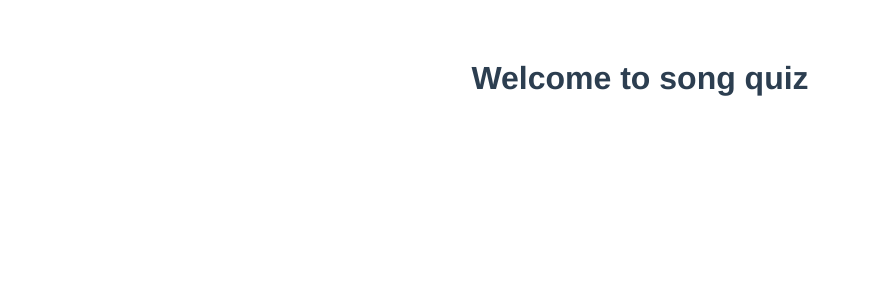
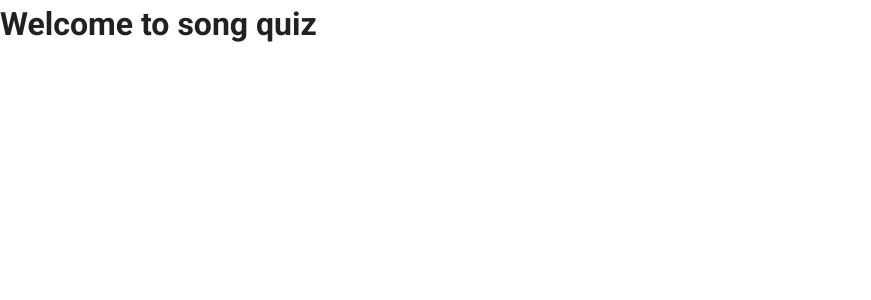
Before and after one commit to sbentleywd/music-quiz, a Vue app: page / in a window 1280 px wide. Shown: the top 300 px of the page, without its empty margins (0-871 px from the left). Built offline with nearby package versions, Linux system fonts and the light colour scheme.

Commit message:
Install vuetify

```diff
--- a/public/index.html
+++ b/public/index.html
@@ -1,11 +1,13 @@
 <!DOCTYPE html>
-<html lang="">
+<html lang="en">
   <head>
     <meta charset="utf-8">
     <meta http-equiv="X-UA-Compatible" content="IE=edge">
     <meta name="viewport" content="width=device-width,initial-scale=1.0">
     <link rel="icon" href="<%= BASE_URL %>favicon.ico">
     <title><%= htmlWebpackPlugin.options.title %></title>
+    <link rel="stylesheet" href="https://fonts.googleapis.com/css?family=Roboto:100,300,400,500,700,900">
+    <link rel="stylesheet" href="https://cdn.jsdelivr.net/npm/@mdi/font@latest/css/materialdesignicons.min.css">
   </head>
   <body>
     <noscript>
--- a/src/App.vue
+++ b/src/App.vue
@@ -1,23 +1,17 @@
 <template>
-  <div id="app">
-    <router-view></router-view>
-  </div>
+  <v-app>
+    <v-main>
+      <router-view />
+    </v-main>
+  </v-app>
 </template>
 
 <script>
 export default {
   name: "App",
-  components: {},
+
+  data: () => ({
+    //
+  }),
 };
 </script>
-
-<style>
-#app {
-  font-family: Avenir, Helvetica, Arial, sans-serif;
-  -webkit-font-smoothing: antialiased;
-  -moz-osx-font-smoothing: grayscale;
-  text-align: center;
-  color: #2c3e50;
-  margin-top: 60px;
-}
-</style>
--- a/src/main.js
+++ b/src/main.js
@@ -2,11 +2,13 @@ import Vue from 'vue'
 import App from './App.vue'
 import store from './store'
 import router from './router'
+import vuetify from './plugins/vuetify'
 
 Vue.config.productionTip = false
 
 new Vue({
   store,
   router,
-  render: h => h(App),
+  vuetify,
+  render: h => h(App)
 }).$mount('#app')
--- /dev/null
+++ b/src/plugins/vuetify.js
@@ -0,0 +1,7 @@
+import Vue from 'vue';
+import Vuetify from 'vuetify/lib/framework';
+
+Vue.use(Vuetify);
+
+export default new Vuetify({
+});
--- /dev/null
+++ b/vue.config.js
@@ -0,0 +1,5 @@
+module.exports = {
+  transpileDependencies: [
+    'vuetify'
+  ]
+}
```
Also changed, not shown: package.json (+7 -1 lines), src/assets/logo.svg (added), 1 other file (tests, documents, lock files or other folders).
